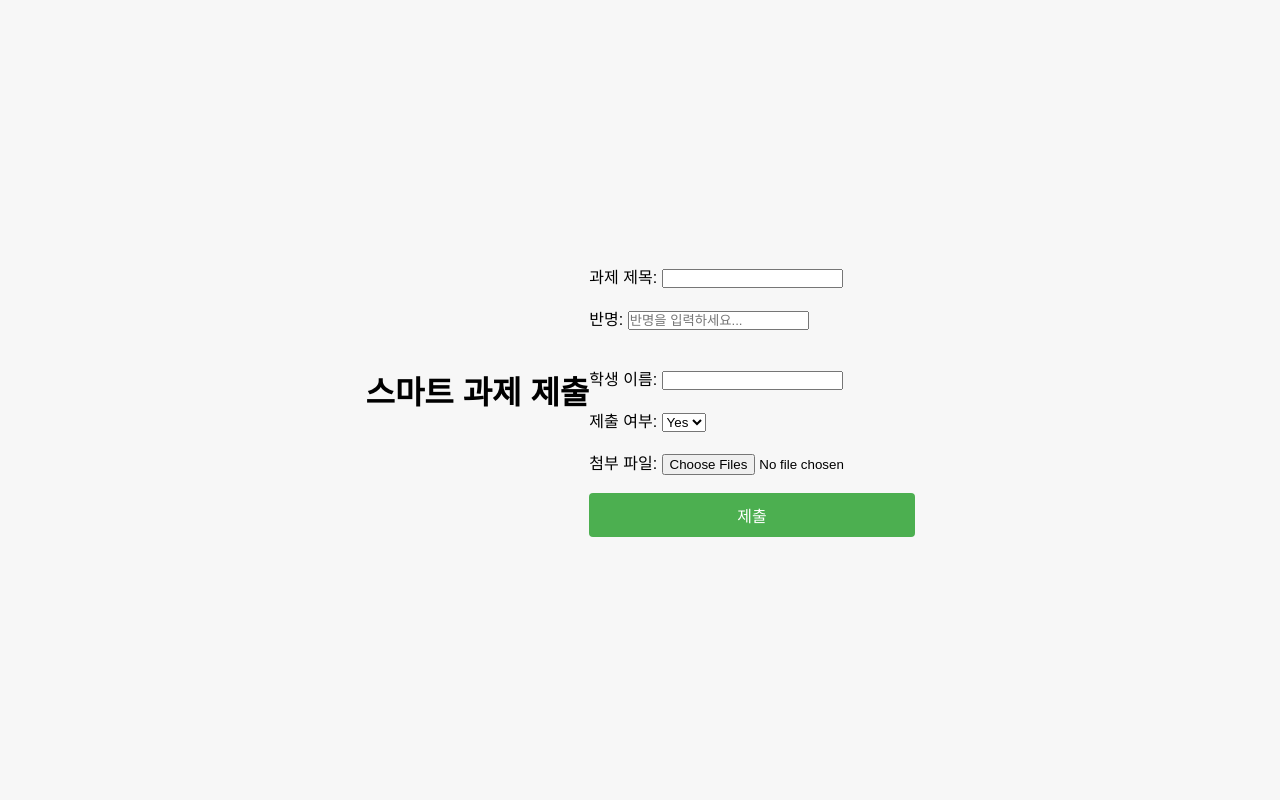
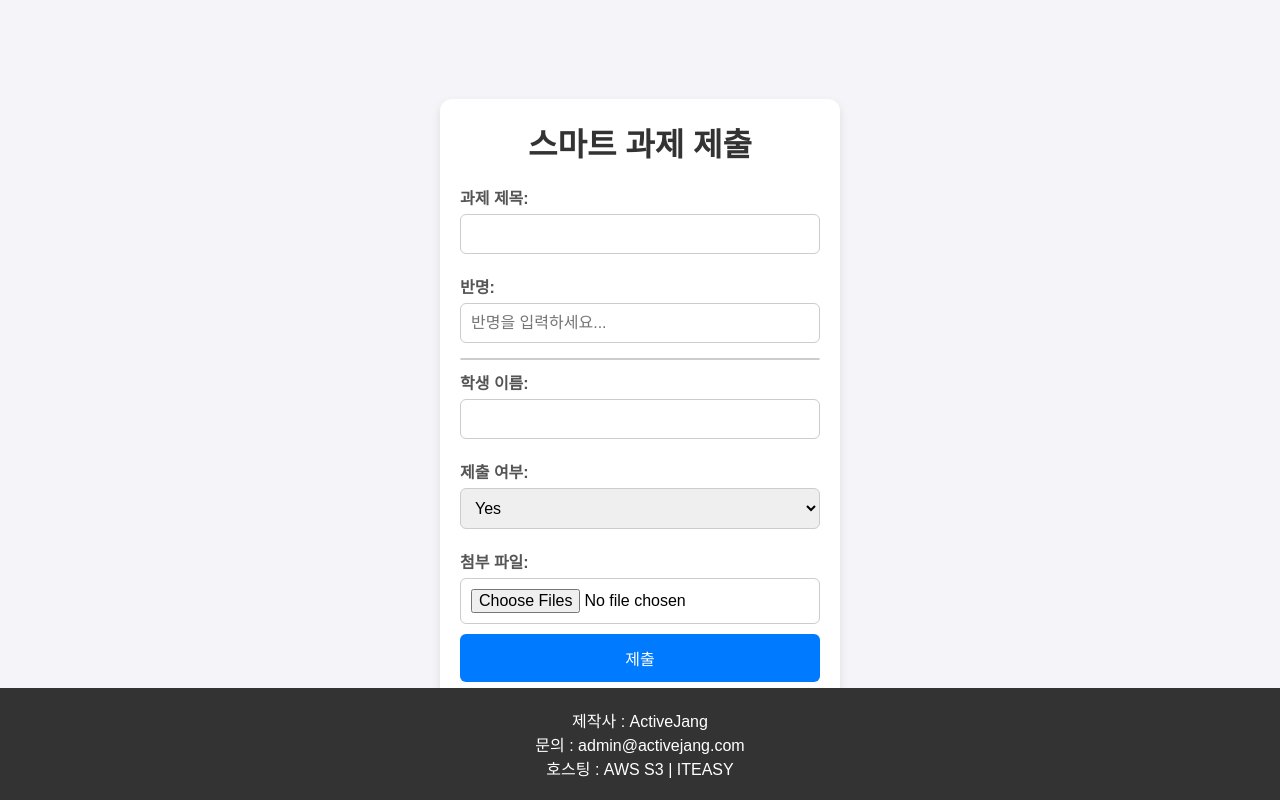
Before and after one commit to jangwonjun/notion_test, a Flask app: page / in a window 1280 px wide. Run offline with Flask 3, Linux system fonts and the light colour scheme; parts of the project's set-up code (start-up, migrations or seed data) failed here and were passed over.

Commit message:
[Add/Fix] AWS S3을 이용한 Notion 자동화 업로드

```diff
--- a/app.py
+++ b/app.py
@@ -1,13 +1,14 @@
 import os
+import boto3
 from flask import Flask, request, render_template, jsonify
 import requests
 import json
 from datetime import datetime, timezone
-from env import NOTION
+from env import NOTION, S3
 
 app = Flask(__name__)
 
-# Notion API 설정
+
 NOTION_API_KEY = NOTION.API_KEY
 DATABASE_ID = NOTION.DB_ID
 
@@ -17,54 +18,86 @@ HEADERS = {
     "Content-Type": "application/json"
 }
 
+
+AWS_ACCESS_KEY = S3.ACCESS_KEY
+AWS_SECRET_KEY = S3.SECRET_KEY
+S3_BUCKET_NAME = S3.NAME
+S3_REGION = S3.REGION
+
+
+s3 = boto3.client(
+    "s3",
+    aws_access_key_id=AWS_ACCESS_KEY,
+    aws_secret_access_key=AWS_SECRET_KEY,
+    region_name=S3_REGION
+)
+
+def upload_to_s3(image):
+    """ S3에 이미지를 업로드하고 URL을 반환하는 함수 """
+    filename = f"{datetime.now().strftime('%Y%m%d%H%M%S')}_{image.filename}"  # 파일명 변경 (타임스탬프 추가)
+
+    try:
+        # S3에 파일 업로드
+        s3.upload_fileobj(image, S3_BUCKET_NAME, filename)
+
+        # S3 URL 생성
+        s3_url = f"https://{S3_BUCKET_NAME}.s3.{S3_REGION}.amazonaws.com/{filename}"
+        print(f"Image uploaded to S3: {s3_url}")
+        return s3_url
+
+    except Exception as e:
+        print(f"S3 Upload Failed: {str(e)}")
+        return None
+
 @app.route('/')
 def index():
     return render_template('index.html')
 
 @app.route('/add_homework', methods=['POST'])
 def add_homework():
-    # HTML에서 보내는 데이터를 받음
     data = request.form
+    files = request.files.getlist("attachment")
     print("Received data:", data)
 
-    # 시스템 시간으로 업로드 시간 자동 처리 (timezone-aware UTC datetime 사용)
-    upload_time = datetime.now(timezone.utc).isoformat()  # UTC 기준으로 현재 시간
+    upload_time = datetime.now(timezone.utc).isoformat()
+
+
+    s3_urls = []
+    for file in files:
+        s3_url = upload_to_s3(file)
+        if s3_url:
+            s3_urls.append({"name": file.filename, "url": s3_url})
 
     # 과제 데이터 처리
     homework_data = {
-        "과제 제목": data["homework_title"],
-        "학생 이름": data["student_name"],
-        "반명": data["class_name"],  # 반명 추가
-        "제출 여부": data["submission_status"] == 'true',
-        # 제출 여부가 Yes일 경우 마감일은 None으로 처리
-        "제출 마감일": data["due_date"] if data["submission_status"] == 'false' and data["due_date"] else None,
+        "과제 제목": data.get("homework_title", ""),
+        "학생 이름": data.get("student_name", ""),
+        "반명": data.get("class_name", ""),
+        "제출 여부": data.get("submission_status") == 'true',
+        "제출 마감일": data.get("due_date") if data.get("submission_status") == 'false' and data.get("due_date") else None,
         "업로드 시간": upload_time,
-        "첨부 파일": []  # 첨부파일을 처리하지 않음
+        "첨부 파일": s3_urls
     }
 
-    # Notion API를 통해 데이터 추가
-    url = f"https://api.notion.com/v1/pages"
+
+    url = "https://api.notion.com/v1/pages"
     properties = {
-        "과제 제목": {
-            "title": [
-                {"text": {"content": homework_data["과제 제목"]}}
-            ]
-        },
-        "학생 이름": {
-            "rich_text": [{"text": {"content": homework_data["학생 이름"]}}]
-        },
-        "반명": {
-            "rich_text": [{"text": {"content": homework_data["반명"]}}]  # 반명 필드 추가
-        },
+        "과제 제목": {"title": [{"text": {"content": homework_data["과제 제목"]}}]},
+        "학생 이름": {"rich_text": [{"text": {"content": homework_data["학생 이름"]}}]},
+        "반명": {"rich_text": [{"text": {"content": homework_data["반명"]}}]},
         "제출 여부": {"checkbox": homework_data["제출 여부"]},
-        # 제출 마감일이 None이면 해당 필드 아예 제거
-        "제출 마감일": {"date": {"start": homework_data["제출 마감일"]}} if homework_data["제출 마감일"] else {},
-        "업로드 시간": {"date": {"start": upload_time}},
-        "첨부 파일": {"files": []}  # 첨부파일 필드에 빈 리스트
+        "업로드 시간": {"date": {"start": upload_time}}
     }
 
-    # 빈 필드는 아예 제외하거나 적절하게 처리합니다
-    properties = {key: value for key, value in properties.items() if value}
+
+    if homework_data["제출 마감일"]:
+        properties["제출 마감일"] = {"date": {"start": homework_data["제출 마감일"]}}
+
+
+    if s3_urls:
+        properties["첨부 파일"] = {
+            "files": [{"name": img["name"], "external": {"url": img["url"]}} for img in s3_urls]
+        }
 
     payload = {
         "parent": {"database_id": DATABASE_ID},
--- a/static/styles.css
+++ b/static/styles.css
@@ -5,14 +5,22 @@
     padding: 0;
 }
 
+@font-face {
+    font-family: 'yg-jalnan';
+    src: url('https://fastly.jsdelivr.net/gh/projectnoonnu/noonfonts_four@1.2/JalnanOTF00.woff') format('woff');
+    font-weight: normal;
+    font-style: normal;
+}
+
 body {
-    font-family: Arial, sans-serif;
+    font-family: 'yg-jalnan', Arial, sans-serif;
     background-color: #f7f7f7;
     display: flex;
     justify-content: center;
     align-items: center;
     height: 100vh;
     margin: 0;
+    padding: 20px;
 }
 
 .container {
@@ -41,13 +49,20 @@ h1 {
 
 .form-group input, .form-group select {
     width: 100%;
-    padding: 8px;
-    border-radius: 4px;
+    padding: 10px;
+    border-radius: 6px;
     border: 1px solid #ccc;
     font-size: 14px;
+    transition: all 0.3s ease-in-out;
 }
 
-#course-list {
+.form-group input:focus, .form-group select:focus {
+    border-color: #4CAF50;
+    outline: none;
+    box-shadow: 0 0 5px rgba(76, 175, 80, 0.5);
+}
+
+#class-list {
     list-style-type: none;
     padding: 0;
     margin: 5px 0;
@@ -55,26 +70,29 @@ h1 {
     border: 1px solid #ccc;
     max-height: 150px;
     overflow-y: auto;
+    border-radius: 4px;
 }
 
-#course-list li {
-    padding: 8px;
+#class-list li {
+    padding: 10px;
     cursor: pointer;
+    transition: background-color 0.2s ease-in-out;
 }
 
-#course-list li:hover {
+#class-list li:hover {
     background-color: #f0f0f0;
 }
 
 button {
     width: 100%;
-    padding: 10px;
+    padding: 12px;
     background-color: #4CAF50;
     color: white;
     border: none;
-    border-radius: 4px;
+    border-radius: 6px;
     font-size: 16px;
     cursor: pointer;
+    transition: background-color 0.2s ease-in-out;
 }
 
 button:hover {
@@ -83,4 +101,5 @@ button:hover {
 
 button:focus {
     outline: none;
+    box-shadow: 0 0 5px rgba(76, 175, 80, 0.5);
 }
--- a/templates/index.html
+++ b/templates/index.html
@@ -5,75 +5,250 @@
     <meta name="viewport" content="width=device-width, initial-scale=1.0">
     <title>과제 제출</title>
     <link rel="stylesheet" href="{{ url_for('static', filename='styles.css') }}">
+    <style>
+        body {
+            font-family: 'Arial', sans-serif;
+            background-color: #f4f4f9;
+            margin: 0;
+            padding: 0;
+            display: flex;
+            justify-content: center;
+            align-items: center;
+            height: 100vh;
+            flex-direction: column;
+        }
+
+        .container {
+            background: white;
+            padding: 20px;
+            border-radius: 12px;
+            box-shadow: 0 4px 10px rgba(0, 0, 0, 0.1);
+            width: 400px;
+        }
+
+        h1 {
+            text-align: center;
+            color: #333;
+        }
+
+        label {
+            font-weight: bold;
+            display: block;
+            margin: 10px 0 5px;
+            color: #555;
+        }
+
+        input, select {
+            width: 100%;
+            padding: 10px;
+            margin-bottom: 10px;
+            border: 1px solid #ccc;
+            border-radius: 6px;
+            font-size: 16px;
+            box-sizing: border-box;
+        }
+
+        input:focus, select:focus {
+            outline: none;
+            border-color: #007bff;
+            box-shadow: 0 0 5px rgba(0, 123, 255, 0.5);
+        }
+
+        button {
+            width: 100%;
+            padding: 12px;
+            background-color: #007bff;
+            border: none;
+            color: white;
+            font-size: 16px;
+            border-radius: 6px;
+            cursor: pointer;
+            transition: background 0.3s;
+        }
+
+        button:hover {
+            background-color: #0056b3;
+        }
+
+        ul {
+            list-style: none;
+            padding: 0;
+            margin: 5px 0;
+            background: white;
+            border: 1px solid #ddd;
+            border-radius: 6px;
+            max-height: 150px;
+            overflow-y: auto;
+        }
+
+        ul li {
+            padding: 10px;
+            cursor: pointer;
+            transition: background 0.2s;
+        }
+
+        ul li:hover {
+            background: #f1f1f1;
+        }
+
+        #due_date_field {
+            display: none;
+        }
+
+        /* 진행 바 스타일 */
+        #progressContainer {
+            margin-top: 20px;
+            text-align: center;
+            display: none; /* 기본적으로 숨겨놓음 */
+        }
+
+        progress {
+            width: 100%;
+            height: 20px;
+            margin: 10px 0;
+            border-radius: 10px;
+            appearance: none;
+        }
+
+        progress::-webkit-progress-bar {
+            background-color: #e0e0e0;
+            border-radius: 10px;
+        }
+
+        progress::-webkit-progress-value {
+            background-color: #007bff;
+            border-radius: 10px;
+        }
+
+        /* 하단 정보 영역 */
+        .footer {
+            width: 100%;
+            background-color: #333;
+            color: white;
+            text-align: center;
+            padding: 20px 0;
+            position: absolute;
+            bottom: 0;
+            left: 0;
+        }
+
+        .footer a {
+            color: white;
+            text-decoration: none;
+        }
+
+    </style>
 </head>
 <body>
+
+    <div class="container">
         <h1>스마트 과제 제출</h1>
-    <form action="/add_homework" method="POST" enctype="multipart/form-data">
+        <form id="uploadForm" action="/add_homework" method="POST" enctype="multipart/form-data">
             <label for="homework_title">과제 제목:</label>
-        <input type="text" id="homework_title" name="homework_title" required><br><br>
+            <input type="text" id="homework_title" name="homework_title" required>
 
             <label for="class_name">반명:</label>
             <input type="text" id="class_name" name="class_name" autocomplete="off" placeholder="반명을 입력하세요..." oninput="filterClasses()">
-        <ul id="class-list"></ul><br><br>
+            <ul id="class-list"></ul>
 
             <label for="student_name">학생 이름:</label>
-        <input type="text" id="student_name" name="student_name" required><br><br>
+            <input type="text" id="student_name" name="student_name" required>
 
             <label for="submission_status">제출 여부:</label>
             <select id="submission_status" name="submission_status" required>
                 <option value="true">Yes</option>
                 <option value="false">No</option>
-        </select><br><br>
+            </select>
 
-        <div id="due_date_field" style="display: none;">
+            <div id="due_date_field">
                 <label for="due_date">제출 마감일:</label>
-            <input type="date" id="due_date" name="due_date"><br><br>
+                <input type="date" id="due_date" name="due_date">
             </div>
 
-        <label for="attachments">첨부 파일:</label>
-        <input type="file" id="attachments" name="attachments" multiple><br><br>
+            <label for="attachment">첨부 파일:</label>
+            <input type="file" id="attachment" name="attachment" multiple>
 
             <button type="submit">제출</button>
         </form>
 
+        <!-- 파일 업로드 진행 바 -->
+        <div id="progressContainer">
+            <progress id="progressBar" value="0" max="100"></progress>
+            <span id="progressText">0%</span>
+        </div>
+    </div>
+
+    <!-- 하단 정보 영역 -->
+    <div class="footer">
+        <p>제작사 : ActiveJang</p>
+        <p>문의 : <a href="mailto:admin@activejang.com">admin@activejang.com</a></p>
+        <p>호스팅 : AWS S3 | ITEASY</p>
+    </div>
+
     <script>
-        // 미리 정의된 반명 목록 (예시)
-        const classes = [
-            "중3S", "고1M", "고2A", "중2B", "고3S", "중1A"
-        ];
+        const classes = ["중3S", "고1M", "고2A", "중2B", "고3S", "중1A"];
 
-        // 반명을 입력하면 필터링하는 함수
         function filterClasses() {
             const input = document.getElementById('class_name').value;
-            const filteredClasses = classes.filter(cls => cls.includes(input));  // 입력값을 포함하는 반명만 필터링
+            const filteredClasses = classes.filter(cls => cls.includes(input));
             displayClasses(filteredClasses);
         }
 
-        // 필터링된 반명을 화면에 표시하는 함수
         function displayClasses(classes) {
             const listElement = document.getElementById('class-list');
-            listElement.innerHTML = '';  // 이전 검색 결과 지우기
+            listElement.innerHTML = '';
             classes.forEach(cls => {
                 const li = document.createElement('li');
                 li.textContent = cls;
                 li.onclick = function() {
-                    document.getElementById('class_name').value = cls;  // 선택된 반명을 입력란에 넣기
-                    listElement.innerHTML = '';  // 목록 숨기기
+                    document.getElementById('class_name').value = cls;
+                    listElement.innerHTML = '';
                 };
                 listElement.appendChild(li);
             });
         }
 
-        // 제출 여부에 따른 제출 마감일 필드 보이기/숨기기
         document.getElementById('submission_status').addEventListener('change', function() {
-            var submissionStatus = this.value;
             var dueDateField = document.getElementById('due_date_field');
-            if (submissionStatus === 'false') {
-                dueDateField.style.display = 'block';
-            } else {
-                dueDateField.style.display = 'none';
+            dueDateField.style.display = this.value === 'false' ? 'block' : 'none';
+        });
+
+        // 진행 바 업데이트 함수
+        const form = document.getElementById('uploadForm');
+        const progressContainer = document.getElementById('progressContainer');
+        const progressBar = document.getElementById('progressBar');
+        const progressText = document.getElementById('progressText');
+
+        form.addEventListener('submit', function(event) {
+            event.preventDefault();
+
+            // 진행 바 표시
+            progressContainer.style.display = 'block';
+
+            const formData = new FormData(form);
+            const xhr = new XMLHttpRequest();
+
+            xhr.upload.addEventListener('progress', function(event) {
+                if (event.lengthComputable) {
+                    const percent = (event.loaded / event.total) * 100;
+                    progressBar.value = percent;
+                    progressText.textContent = `${Math.round(percent)}%`;
                 }
             });
+
+            xhr.onload = function() {
+                if (xhr.status === 200) {
+                    alert("파일 업로드 완료!");
+                } else {
+                    alert("파일 업로드 실패!");
+                }
+                progressContainer.style.display = 'none'; // 완료 후 진행 바 숨기기
+            };
+
+            xhr.open('POST', '/add_homework', true);
+            xhr.send(formData);
+        });
     </script>
+
 </body>
 </html>
```
Lines whose indentation alone changed are shown as unchanged.
